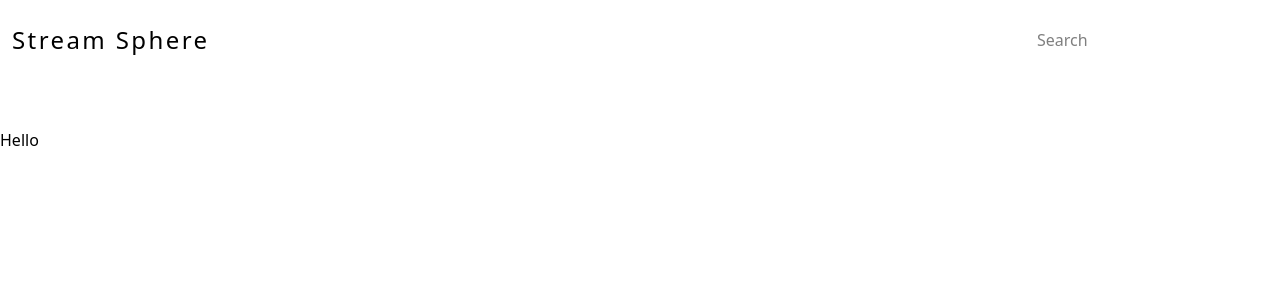
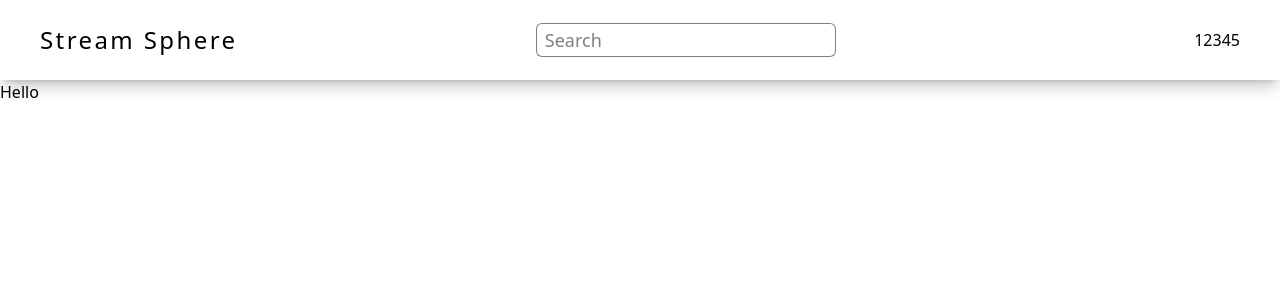
Before and after one commit to TahaHanif2424/StreamSphere, a React (Vite) app in the folder Frontend/: page / in a window 1280 px wide. Shown: the top 300 px of the page. Built offline with nearby package versions, Linux system fonts and the light colour scheme.

Commit message:
Added action export

```diff
--- a/Frontend/package.json
+++ b/Frontend/package.json
@@ -9,13 +9,9 @@
     "lint": "eslint .",
     "preview": "vite preview"
   },
-<<<<<<< HEAD
-  "dependencies": { "@tailwindcss/vite": "^4.1.4",
-=======
   "dependencies": {
     "@reduxjs/toolkit": "^2.7.0",
     "@tailwindcss/vite": "^4.1.4",
->>>>>>> 98351c3db674f370f74587752f1dd3df45bdd608
     "react": "^19.0.0",
     "react-dom": "^19.0.0",
     "react-redux": "^9.2.0",
--- a/Frontend/src/components/UI/Header.jsx
+++ b/Frontend/src/components/UI/Header.jsx
@@ -1,17 +1,20 @@
 import { useNavigate } from "react-router";
-import { useSelector } from 'react-redux';
+import { useSelector } from "react-redux";
+import { useEffect } from "react";
 
 export default function Header() {
-    const navigate = useNavigate();
-    const userData = useSelector(state => state.user);
+  const navigate = useNavigate();
+  const userData = useSelector((state) => state.user.user);
 
-    if(!userData)
-        navigate('/auth?mode=login');
+  useEffect(() => {
+    if (!userData) navigate("/auth?mode=login");
+  }, [userData]);
 
-
-    return <header className="flex items-center w-screen fixed top-0 left-0 px-3 h-[10%] justify-between py-4">
-        <h1 className="text-2xl tracking-widest">Stream Sphere</h1>
-        <input type="text" placeholder="Search" />
-        {/* <h4>{userData}</h4> */}
+  return (
+    <header className="flex items-center w-screen fixed top-0 left-0 px-10 h-[10dvh] justify-between py-4 shadow-lg shadow-black/20">
+      <h1 className="text-2xl tracking-widest">Stream Sphere</h1>
+      <input type="text" className="outline-none border border-black/50 px-2 text-lg bg-white focus:border-black rounded-md -ml-15 py-0.5 w-[25%]" placeholder="Search" />
+      <h4>{userData}</h4>
     </header>
+  );
 }
--- a/Frontend/src/pages/HomePage.jsx
+++ b/Frontend/src/pages/HomePage.jsx
@@ -1,5 +1,5 @@
 export default function HomePage() {
-    return <div className="mt-[10%] grid grid-cols-3">
+    return <div className="mt-[10dvh] grid grid-cols-3">
         <h1>Hello</h1>
     </div>
 }
--- a/Frontend/src/routes/router.jsx
+++ b/Frontend/src/routes/router.jsx
@@ -1,10 +1,10 @@
 import { createBrowserRouter } from "react-router-dom";
-import AuthPage from "../pages/AuthPage";
+import AuthPage, {action as authAction} from "../pages/AuthPage";
 import HomePage from "../pages/HomePage";
 import RootPage, {loader as userLoader} from "../pages/RootPage";
 
 const router = createBrowserRouter([
-  { path: "/auth", element: <AuthPage />, index: true },
+  { path: "/auth", element: <AuthPage />, index: true, action: authAction},
   {
     path: "/",
     element: <RootPage />,
--- a/Frontend/src/store/user-slice.js
+++ b/Frontend/src/store/user-slice.js
@@ -1,7 +1,7 @@
 import { createSlice } from '@reduxjs/toolkit';
 
 const initialState = {
-    user: null
+    user: '12345'
 };
 
 const userSlice = createSlice({
```
